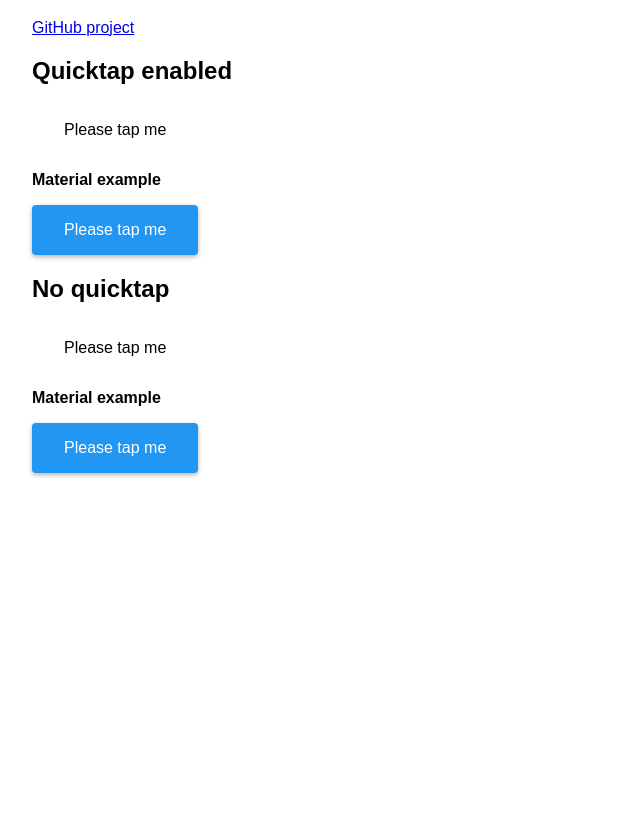
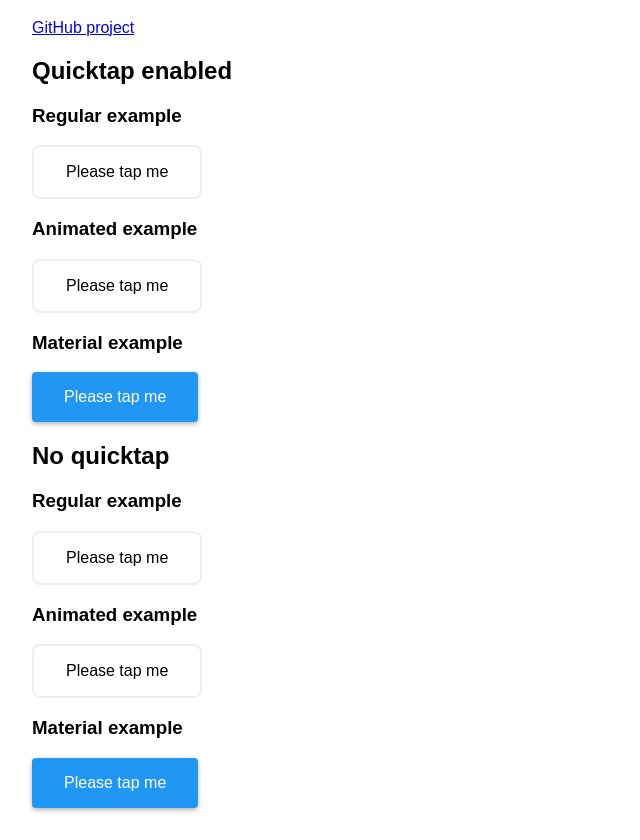
Before and after one commit to marcoms/quicktap, a website built with webpack: page demo/index.html in a window 1280 px wide. Shown: the part 93-933 px from the top of the page, without its empty margins (0-640 px from the left). Before the commit the page ends 800 px from the top, so only its background shows below. Built offline with nearby package versions, Linux system fonts and the light colour scheme.

Commit message:
Improve style of demo page

```diff
--- a/demo/index.html
+++ b/demo/index.html
@@ -5,61 +5,7 @@
 		<title>quicktap demo</title>
 		<meta name="viewport" content="width=device-width, initial-scale=1" />
 
-		<style>
-			body {
-				margin: 0;
-				padding: 32px;
-
-				font-family: sans-serif;
-			}
-
-			.demo {
-				display: inline-block;
-
-				cursor: pointer;
-				padding: 16px 32px;
-
-				/* disable text selection on tappable areas */
-				-webkit-user-select: none;
-				-moz-user-select: none;
-				-o-user-select: none;
-
-				/* remove blue highlight */
-				-webkit-tap-highlight-color: transparent;
-			}
-
-			.demo.active, .non-qt:active {
-				background: #eee;
-			}
-
-			.demo-material {
-				border-radius: 4px;
-
-				/* these look about right.. */;
-				box-shadow: 0 2px 5px rgba(0, 0, 0, 0.3);
-
-				/* material blue 500 */
-				background: #2196F3;
-
-				color: #fff;
-
-				transition-property: transform, background;
-				transition-duration: 180ms;
-				transition-timing-function: cubic-bezier(0.165, 0.84, 0.44, 1);
-
-				will-change: transform, background;
-			}
-
-			.demo-material.active, .non-qt.demo-material:active {
-				/* material blue 300 */
-				background: #64B5F6;
-			}
-
-			.demo-material.active, .non-qt.demo-material:active {
-				/* material "raised" effect mostly for show */
-				transform: scale(1.1);
-			}
-		</style>
+		<link rel="stylesheet" href="/res/css/style.css">
 	</head>
 
 	<body>
@@ -68,14 +14,32 @@
 		<p><a href="https://github.com/marcoms/quicktap">GitHub project</a></p>
 
 		<h2>Quicktap enabled</h2>
+
+		<h3>Regular example</h3>
+
 		<div class="demo qt">Please tap me</div>
-		<p><strong>Material example</strong></p>
+
+		<h3>Animated example</h3>
+
+		<div class="demo demo-animated qt">Please tap me</div>
+
+		<h3>Material example</h3>
+
 		<div class="demo demo-material qt">Please tap me</div>
 
 		<h2>No quicktap</h2>
-		<div class="demo non-qt">Please tap me</div>
-		<p><strong>Material example</strong></p>
-		<div class="demo demo-material non-qt">Please tap me</div>
+
+		<h3>Regular example</h3>
+
+		<div class="demo">Please tap me</div>
+
+		<h3>Animated example</h3>
+
+		<div class="demo demo-animated">Please tap me</div>
+
+		<h3>Material example</h3>
+
+		<div class="demo demo-material">Please tap me</div>
 
 		<script src="res/js/main.js"></script>
 	</body>
--- /dev/null
+++ b/demo/res/css/style.css
@@ -0,0 +1,65 @@
+* {
+    box-sizing: border-box;
+}
+
+body {
+    margin: 0;
+    padding: 32px;
+
+    font-family: sans-serif;
+}
+
+.demo {
+    display: inline-block;
+
+    cursor: pointer;
+    padding: 16px 32px;
+
+    border: 2px solid #eee;
+    border-radius: 8px;
+
+    user-select: none;
+
+    -webkit-tap-highlight-color: transparent;
+}
+
+.demo.active,
+.demo:active {
+    background: #eee;
+}
+
+.demo-animated {
+    transition: background-color 180ms linear;
+}
+
+.demo-animated.active,
+.demo-animated:active {
+    transition: none;
+}
+
+.demo-material {
+    border-radius: 4px;
+
+    box-shadow: 0 2px 5px rgba(0, 0, 0, 0.3);
+
+    background: #2196F3;
+    color: #fff;
+
+    border: none;
+
+    transition-property: transform, background;
+    transition-duration: 180ms;
+    transition-timing-function: cubic-bezier(0.165, 0.84, 0.44, 1);
+
+    will-change: transform, background;
+}
+
+.demo-material.active,
+.demo-material:active {
+    background: #64B5F6;
+}
+
+.demo-material.active,
+.demo-material:active {
+    transform: scale(1.05);
+}
```
